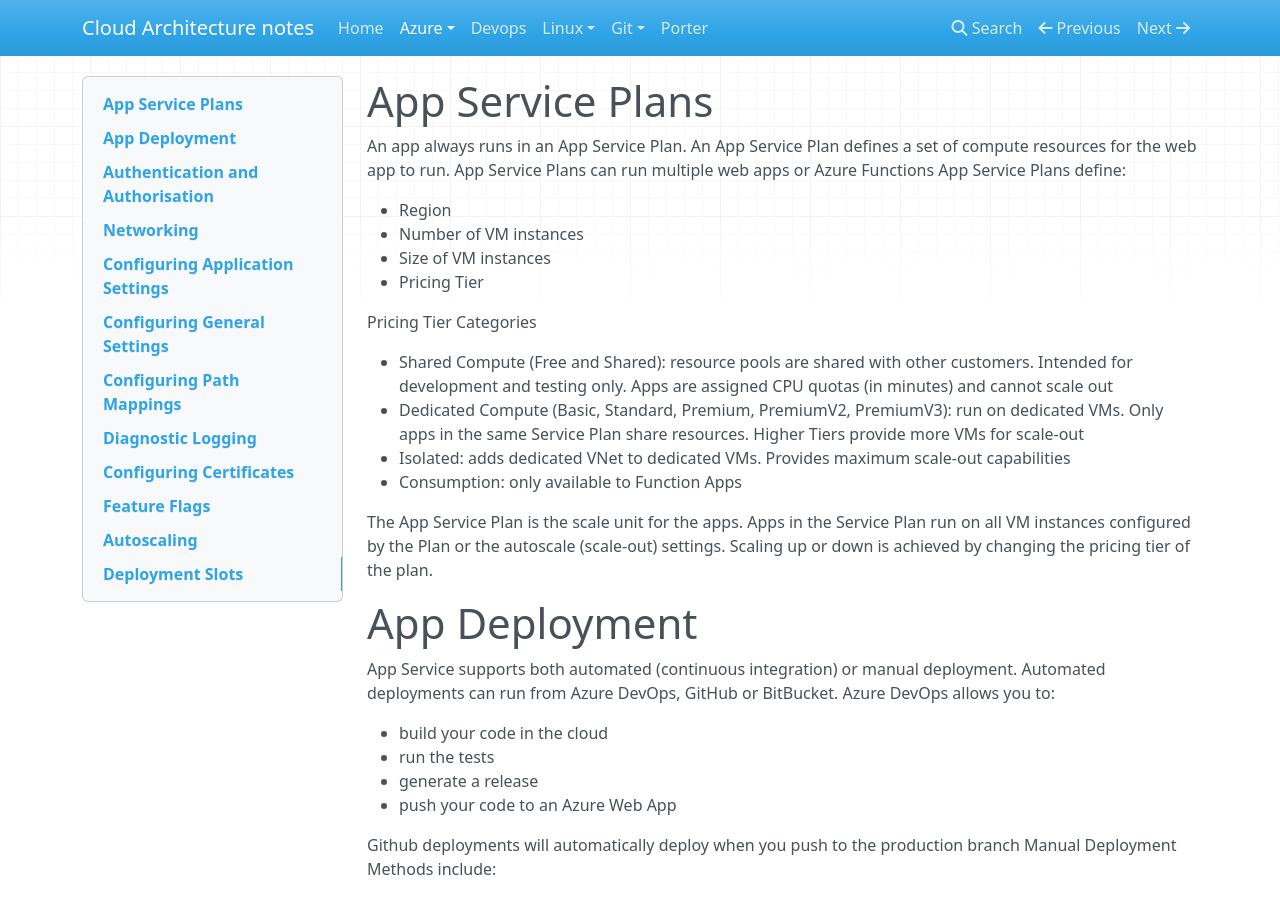
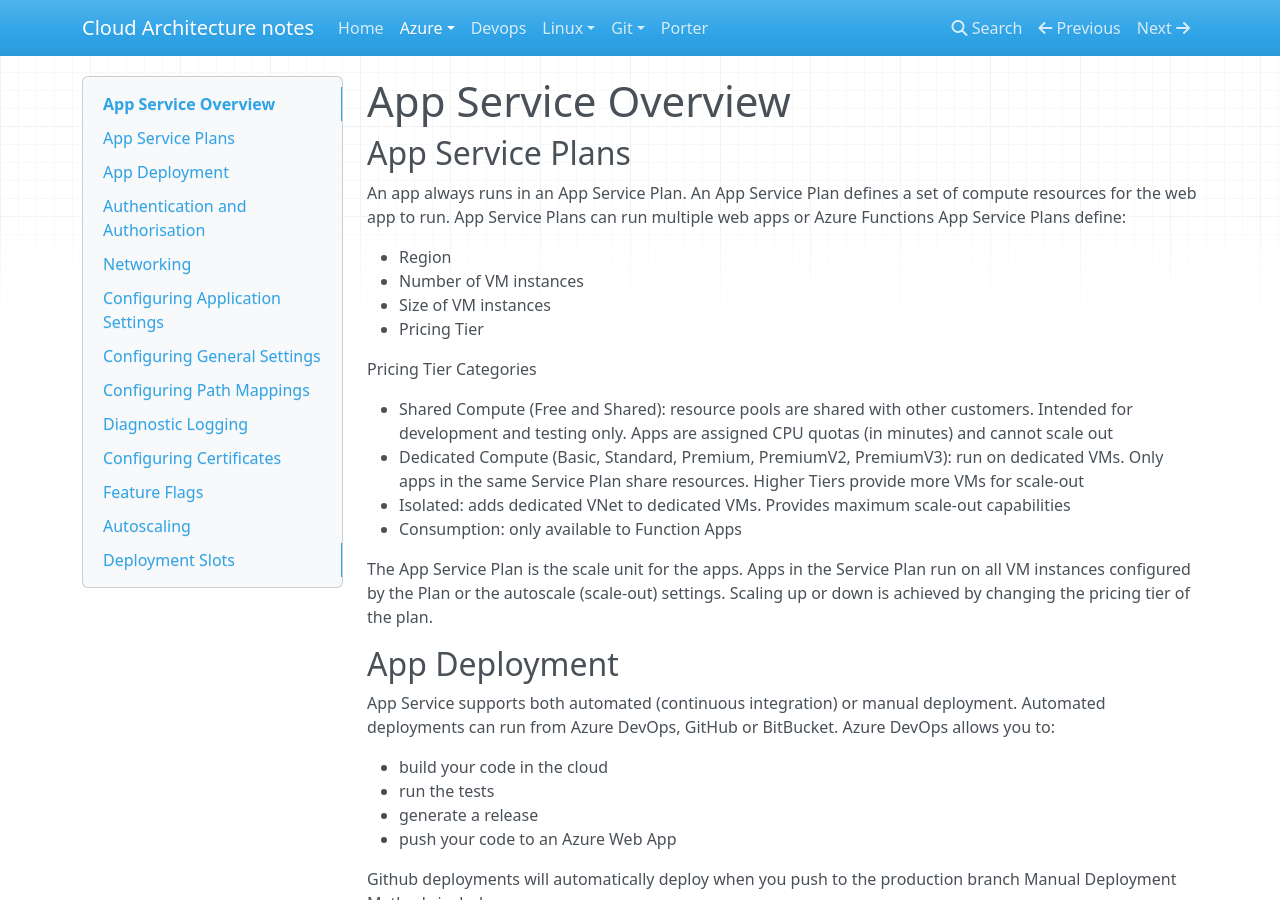
Before and after one commit to dram1964/cloudarchitect, an MkDocs documentation site: the page built from docs/azure/app_service/app_service.md, in a window 1280 px wide and 900 px high. Built offline with MkDocs 1.6.1, drawn with Linux system fonts in a browser that asks for light colours; nearby versions of some CDN libraries.

Commit message:
Re-arranging the Flask App Service Example

````diff
--- a/docs/azure/app_service.md
+++ b/docs/azure/app_service/app_service.md
@@ -1,4 +1,6 @@
-# App Service Plans
+# App Service Overview
+
+## App Service Plans
 An app always runs in an App Service Plan. An App Service Plan defines a set of compute resources
 for the web app to run. App Service Plans can run multiple web apps or Azure Functions
 App Service Plans define:
@@ -17,7 +19,7 @@
 
 The App Service Plan is the scale unit for the apps. Apps in the Service Plan run on all VM instances configured by the Plan or the autoscale (scale-out) settings. Scaling up or down is achieved by changing the pricing tier of the plan.
 
-# App Deployment
+## App Deployment
 App Service supports both automated (continuous integration) or manual deployment. Automated
 deployments can run from Azure DevOps, GitHub or BitBucket. Azure DevOps allows you to:
 
@@ -45,7 +47,7 @@
 - Create an app with the specified name
 - Zip deploy the files from the current working directory
 
-# Authentication and Authorisation
+## Authentication and Authorisation
 App Service provides built-in authentication and authorisation otherwise you can use the
 features provides by your web-application framework. App Service uses federated identity supporting
 AAD, Facebook, Twitter, Google, or any OpenID provider. The federated providers are configured by
@@ -56,7 +58,7 @@
 App Service can be configured to 'allow unauthenticated requests'. Unauthenticated requests can
 then be handled by your application code. The App Service can also be configured to 'require authentication': in which case you can redirect all unauthenticated requests to the appropriate handler.
 
-# Networking
+## Networking
 By default, apps hosted in App Service are accessible via the internet and can communicate with
 internet endpoints. The Isolated SKU hosts apps in an dedicated Azure VNet, but all the other
 tiers are hosted on a multi-tenant network. For this reason, you cannot connect the multi-tenant
@@ -88,7 +90,7 @@
 az webapp show -g $RG -n $NAME --query possibleOutboundIpAddresses
 ```
 
-# Configuring Application Settings
+## Configuring Application Settings
 In App Service, application settings are passed as environment settings to the application code.
 For Linux apps and Custom Containers, App Service uses the '--env' flag to pass these settings to the
 app. Application settings are configured in the Portal via 'Configuration > Application Settings'.
@@ -140,7 +142,7 @@
 ]
 ```
 
-# Configuring General Settings
+## Configuring General Settings
 General settings for the app can be configured via 'Configuration > General Settings'. These
 include:
 
@@ -156,13 +158,13 @@
 - Debugging: used to enable debugging for 48 hours for an ASP or Node app
 - Incoming Client Certificates: require client certificates for mutual authentication
 
-# Configuring Path Mappings
+## Configuring Path Mappings
 Use 'Configuration > Path Mappings' to configure handler mappings, and virtual application and
 directory mappings. In Windows apps, handler mappings can be used to add custom scripts to handle
 specific file extensions. Default root-path settings can be changed in Path Mappings. For Linux apps,
 you can add custom storage
 
-# Diagnostic Logging
+## Diagnostic Logging
 Application logging tracks logs generated by the application code. Deployment logging tracks
 information concerning app deployment. Application and Deployment logging is available for both
 Windows and Linux apps. Additional logs are available for Windows apps only:
@@ -177,7 +179,7 @@
 file system use: https://<app-name>.scm.azurewebsites.net/api/logs/docker/zip (for Linux) or
 https://<app-name>.scm.azurewebsites.net/api/dump (for Windows).
 
-# Configuring Certificates
+## Configuring Certificates
 Azure App Service comes with tools for managing private and public certificates. A certificate
 uploaded to an app is stored in a deployment unit that is bound to the apps resource-group and
 region combination (referred to as the 'webspace'). The certificate is then accessible to other
@@ -192,11 +194,11 @@
 
 Use the TLS/SSL settings for your app to enforce HTTPS only
 
-# Feature Flags
+## Feature Flags
 Azure App Service supports the use of feature flags to enable or disable features in an
 application.
 
-# Autoscaling
+## Autoscaling
 Autoscaling performs scale-in or scale-out according and can be triggered by:
 
 - A schedule
@@ -263,7 +265,7 @@
 - metrics available again
 
 
-# Deployment Slots
+## Deployment Slots
 Standard, Premium and Isolated Service Plans provide Deployment Slots for your application, allowing
 the same app to run in different environments. Each slot has it's own hostname. Slots can be swapped,
 allowing you to test a new version of the app before swapping it into production. Slot swapping
--- a/mkdocs.yml
+++ b/mkdocs.yml
@@ -6,8 +6,9 @@
     - 'CLI Commands': 'azure/cli_commands.md'
     - 'Azure AD': 'azure/aad.md'
     - 'Azure Fundamentals': 'azure/afc.md'
-    - 'App Service': 'azure/app_service.md'
-    - 'App Service Example': 'azure/flask_app_service.md'
+    - 'App Service':
+        - 'App Service Overview': 'azure/app_service/app_service.md'
+        - 'App Service Deplyment: Part 1': 'azure/app_service/flask_app_service_part_one.md'
     - 'KQL': 'azure/kusto.md'
     - 'PostgreSQL': 'azure/postgresql.md'
     - 'Terraform': 'azure/terraform.md'
````
Also changed, not shown: docs/azure/app_service/flask_app_service_part_one.md (renamed from docs/azure/flask_app_service.md, +7 -4 lines).
